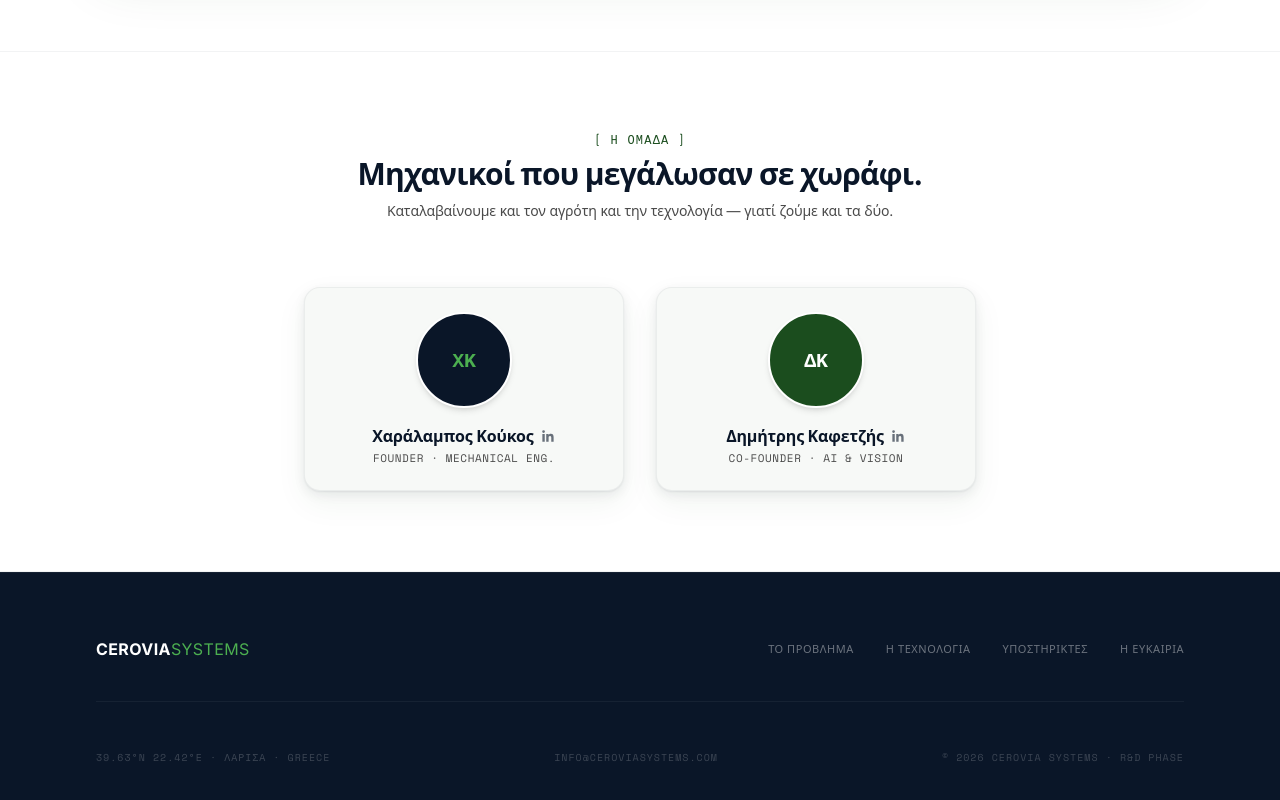
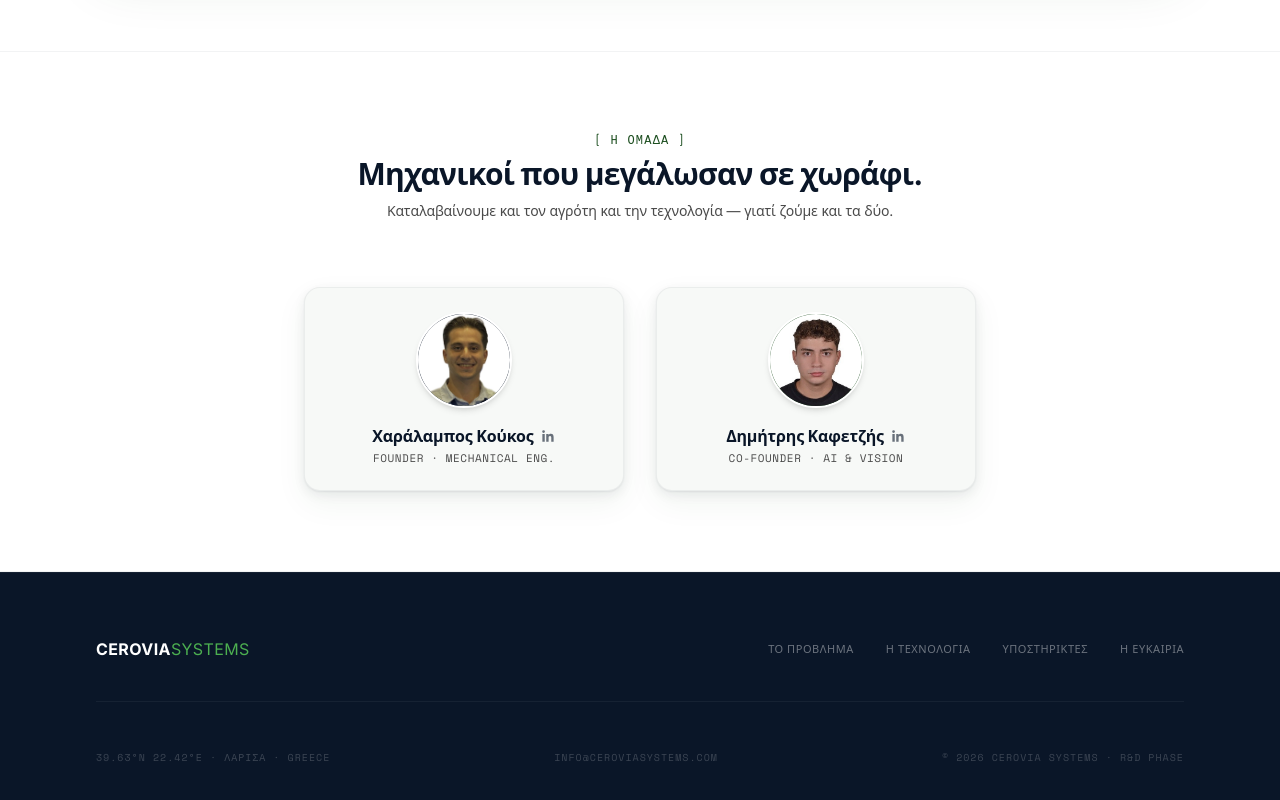
Before and after one commit to trase11/website, a website: page index-preview.html in a window 1280 px wide. Shown: the part 8896-9696 px from the top of the page. Drawn offline with nearby package versions, Linux system fonts and the light colour scheme.

Commit message:
Add founder photos to team section (Koukos, Kafetzis)

```diff
--- a/index-preview.html
+++ b/index-preview.html
@@ -637,8 +637,8 @@ tailwind.config = {
 
     <div class="grid sm:grid-cols-2 gap-8 pt-4 max-w-2xl mx-auto">
       <div class="bg-offwhite rounded-2xl p-6 border border-navy/5 text-center space-y-4 shadow-card">
-        <div class="w-24 h-24 rounded-full bg-navy mx-auto shadow-md border-2 border-white flex items-center justify-center">
-          <span class="font-mono font-bold text-leaf text-xl" aria-hidden="true">ΧΚ</span>
+        <div class="w-24 h-24 rounded-full bg-navy mx-auto shadow-md border-2 border-white overflow-hidden">
+          <img src="brand_assets/founders/koukos.jpg" alt="Πορτραίτο του Χαράλαμπου Κούκου" class="w-full h-full object-cover" width="400" height="400" loading="lazy">
         </div>
         <div class="space-y-0.5">
           <h3 class="text-navy font-bold text-base">
@@ -653,8 +653,8 @@ tailwind.config = {
       </div>
 
       <div class="bg-offwhite rounded-2xl p-6 border border-navy/5 text-center space-y-4 shadow-card">
-        <div class="w-24 h-24 rounded-full bg-forest mx-auto shadow-md border-2 border-white flex items-center justify-center">
-          <span class="font-mono font-bold text-white text-xl" aria-hidden="true">ΔΚ</span>
+        <div class="w-24 h-24 rounded-full bg-forest mx-auto shadow-md border-2 border-white overflow-hidden">
+          <img src="brand_assets/founders/kafetzis.jpg" alt="Πορτραίτο του Δημήτρη Καφετζή" class="w-full h-full object-cover" width="400" height="400" loading="lazy">
         </div>
         <div class="space-y-0.5">
           <h3 class="text-navy font-bold text-base">
```
Also changed, not shown: brand_assets/founders/kafetzis.jpg (added), brand_assets/founders/koukos.jpg (added), brand_assets/image founders/1730132696068.jpg (added), brand_assets/image founders/1764053222347.jpg (added).
